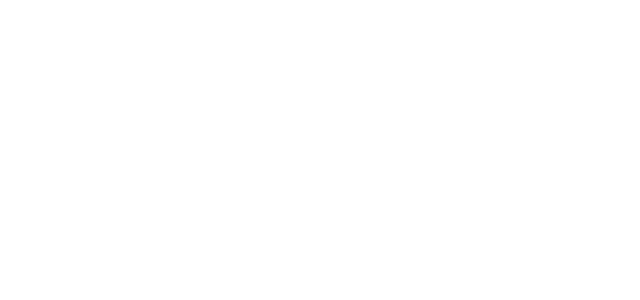
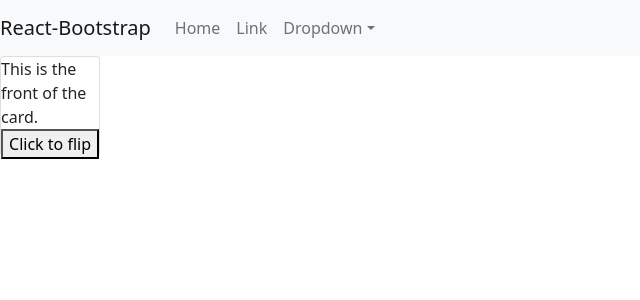
Before and after one commit to jthurber87/JaxApp, a React (Create React App) app: page / in a window 1280 px wide. Shown: the top 300 px of the page, without its empty margins (0-640 px from the left). Built offline with nearby package versions, Linux system fonts and the light colour scheme; the HTML template or start-up script is replaced by a standard one.

Commit message:
Card flip working, navbar added

```diff
--- a/package.json
+++ b/package.json
@@ -9,6 +9,7 @@
     "bootstrap": "^5.1.3",
     "react": "^18.1.0",
     "react-bootstrap": "^2.4.0",
+    "react-card-flip": "^1.1.5",
     "react-dom": "^18.1.0",
     "react-scripts": "5.0.1",
     "web-vitals": "^2.1.4"
--- a/src/App.css
+++ b/src/App.css
@@ -1,8 +1,12 @@
-* {
-  margin: 0
+.App {
+  width: 100vw;
 }
 
-.App {
-  display: flex;
-  width: 100vw;
+.card {
+  width: 100px;
+  height: 100px;
 }
+
+.react-card-flip {
+  display: inline-block;
+}
--- a/src/App.js
+++ b/src/App.js
@@ -1,9 +1,12 @@
-import logo from './logo.svg';
 import './App.css';
+import Card from './components/Card'
+import Navigation from './components/Navbar'
 
 function App() {
   return (
     <div className="App">
+      <Navigation />
+      <Card />
     </div>
   );
 }
--- a/src/components/Card.js
+++ b/src/components/Card.js
@@ -0,0 +1,29 @@
+import ReactCardFlip from 'react-card-flip';
+import { useState } from 'react'
+
+export default function Card() {
+    const [isFlipped, setIsFlipped] = useState(false)
+
+    function handleClick(e) {
+        e.preventDefault();
+        setIsFlipped(!isFlipped);
+    }
+
+    return (
+        <ReactCardFlip isFlipped={isFlipped} flipDirection="horizontal" >
+            {/* <YOUR_FRONT_CCOMPONENT> */}
+            <div className="card">
+                This is the front of the card.
+                <button onClick={handleClick}>Click to flip</button>
+            </div>
+            {/* </YOUR_FRONT_CCOMPONENT> */}
+
+            {/* <YOUR_BACK_COMPONENT> */}
+            <div className="card">
+                This is the back of the card.
+                <button onClick={handleClick}>Click to flip</button>
+            </div>
+            {/* </YOUR_BACK_COMPONENT> */}
+        </ReactCardFlip>
+    )
+}
--- a/src/components/Navbar.js
+++ b/src/components/Navbar.js
@@ -0,0 +1,25 @@
+import { Navbar, Container, Nav, NavDropdown } from 'react-bootstrap'
+
+export default function Navigation() {
+    return (
+        <Navbar bg="light" expand="xl">
+            {/* <Container> */}
+            <Navbar.Brand href="#home">React-Bootstrap</Navbar.Brand>
+            <Navbar.Toggle aria-controls="basic-navbar-nav" />
+            <Navbar.Collapse id="basic-navbar-nav">
+                <Nav className="me-auto">
+                    <Nav.Link href="#home">Home</Nav.Link>
+                    <Nav.Link href="#link">Link</Nav.Link>
+                    <NavDropdown title="Dropdown" id="basic-nav-dropdown">
+                        <NavDropdown.Item href="#action/3.1">Action</NavDropdown.Item>
+                        <NavDropdown.Item href="#action/3.2">Another action</NavDropdown.Item>
+                        <NavDropdown.Item href="#action/3.3">Something</NavDropdown.Item>
+                        <NavDropdown.Divider />
+                        <NavDropdown.Item href="#action/3.4">Separated link</NavDropdown.Item>
+                    </NavDropdown>
+                </Nav>
+            </Navbar.Collapse>
+            {/* </Container> */}
+        </Navbar>
+    )
+}
```
Also changed, not shown: 1 other file (tests, documents, lock files or other folders).
